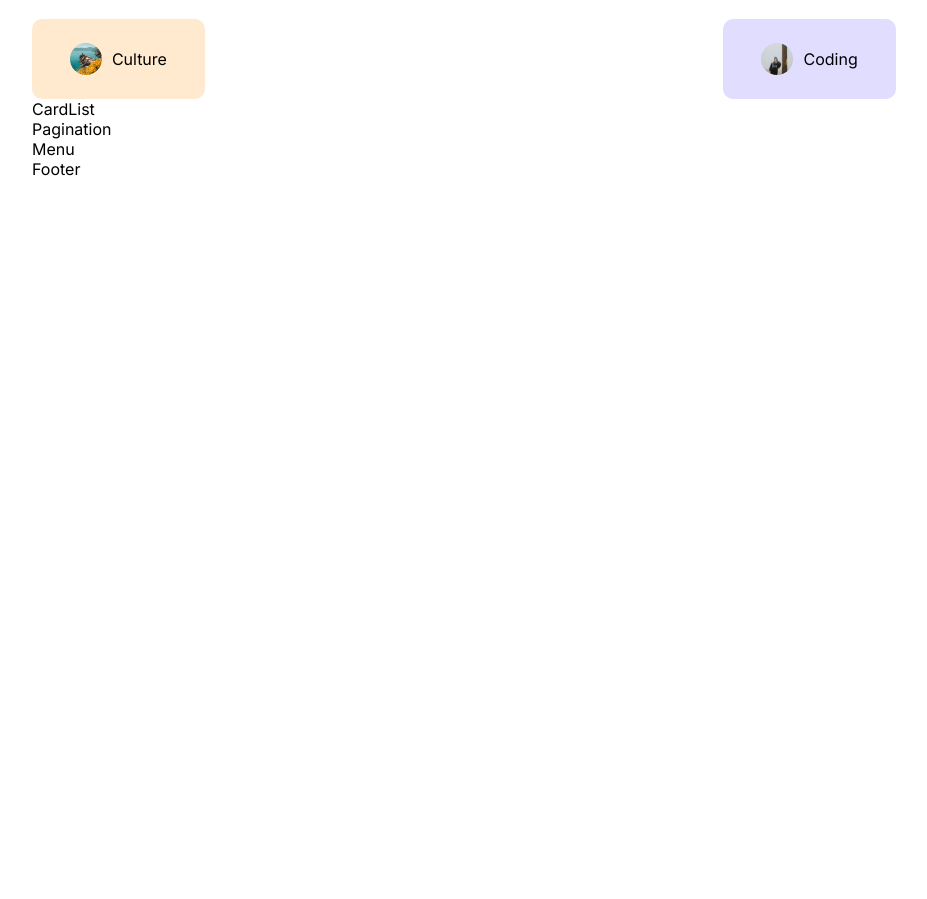
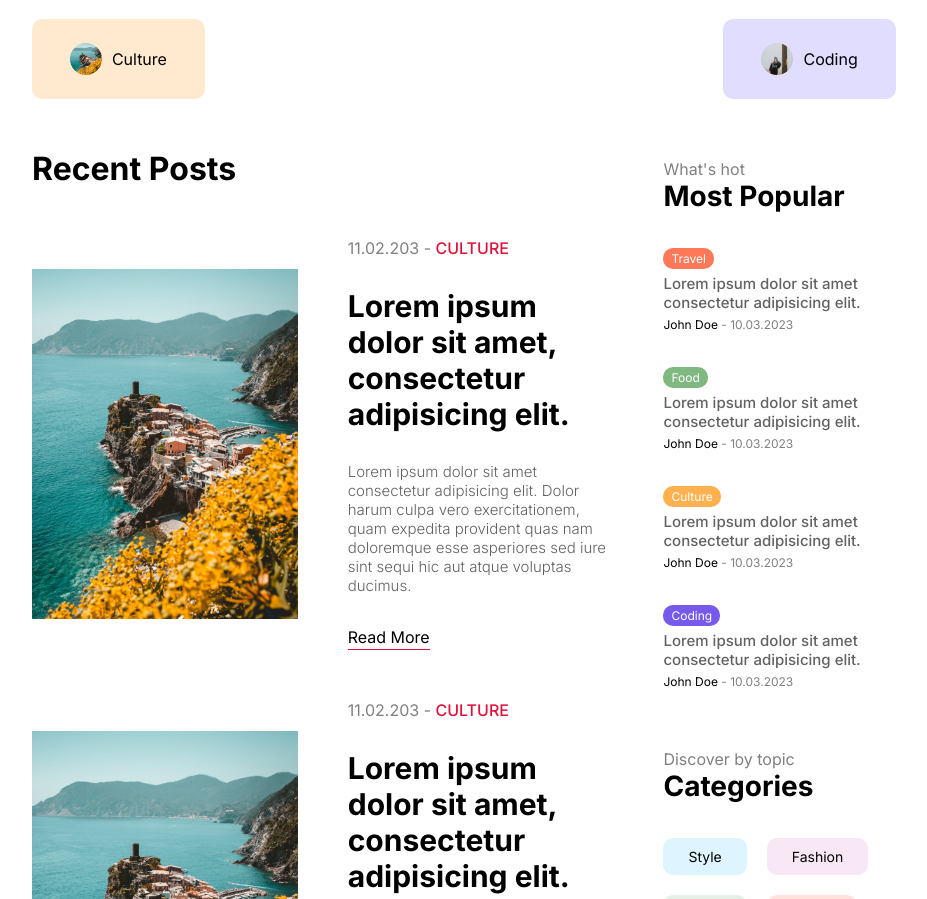
Before and after one commit to ankush0939/Blog-Application, a Next.js app: page / in a window 1280 px wide. Shown: the part 1046-1945 px from the top of the page, without its empty margins (176-1103 px from the left). Before the commit the page ends 1225 px from the top, so only its background shows below. Built offline with nearby package versions, Linux system fonts and the light colour scheme.

Commit message:
Card List and Menu

```diff
--- a/src/app/homepage.module.css
+++ b/src/app/homepage.module.css
@@ -0,0 +1,4 @@
+.content{
+    display: flex;
+    gap: 50px;
+}
--- a/src/app/page.jsx
+++ b/src/app/page.jsx
@@ -12,7 +12,7 @@
 		<div className={styles.container}>
 			<Featured />
 			<CategoryList />
-			<div className={styles.container}>
+			<div className={styles.content}>
 				<CardList />
 				<Menu />
 			</div>
--- /dev/null
+++ b/src/components/card/Card.jsx
@@ -0,0 +1,30 @@
+import Image from 'next/image';
+import styles from './card.module.css';
+import Link from 'next/link';
+
+const Card = () => {
+	return (
+		<div className={styles.container}>
+			<div className={styles.imageContainer}>
+				<Image src="/p1.jpeg" alt="" fill className={styles.image}/>
+			</div>
+			<div className={styles.textContainer}>
+				<div content={styles.detail}>
+					<span className={styles.date}>11.02.203 - </span>
+					<span className={styles.category}>CULTURE</span>
+				</div>
+				<Link href="/">
+					<h1 className={styles.cardTitle}>Lorem ipsum dolor sit amet, consectetur adipisicing elit.</h1>
+				</Link>
+				<p className={styles.desc}>
+					Lorem ipsum dolor sit amet consectetur adipisicing elit. Dolor harum
+					culpa vero exercitationem, quam expedita provident quas nam doloremque
+					esse asperiores sed iure sint sequi hic aut atque voluptas ducimus.
+				</p>
+				<Link href="/" className={styles.link}>Read More</Link>
+			</div>
+		</div>
+	);
+};
+
+export default Card;
--- /dev/null
+++ b/src/components/card/card.module.css
@@ -0,0 +1,48 @@
+.container{
+    margin-bottom: 50px;
+    display: flex;
+    align-items: center;
+    gap: 50px;
+}
+
+.imageContainer{
+    flex: 1;
+    height: 350px;
+    position:relative;
+}
+
+.image{
+    object-fit: cover;
+}
+
+.textContainer{
+    flex: 1;
+    display: flex;
+    flex-direction: column;
+    gap: 30px
+}
+
+.date{
+    color: gray
+}
+
+.category{
+    color: crimson;
+    font-weight: 500;
+}
+
+.cardTitle{
+    font-size: 30px;
+}
+
+.desc{
+    font-size: 15px;
+    font-weight: 300;
+    color: var(--softTextColor);
+}
+
+.link{
+    border-bottom: 1px solid crimson;
+    width: max-content;
+    padding: 2px 0px;
+}
--- a/src/components/cardList/CardList.jsx
+++ b/src/components/cardList/CardList.jsx
@@ -1,11 +1,19 @@
 import react from 'react';
 import styles from './cardlist.module.css';
 import Pagination from '../pagination/Pagination';
+import Image from 'next/image';
+import Card from '../card/Card';
 
 const CardList = () => {
 	return (
 		<div className={styles.container}>
-			CardList
+			<h1 className={styles.title}>Recent Posts</h1>
+			<div className={styles.posts}>
+				<Card />
+				<Card />
+				<Card />
+				<Card />
+			</div>
 			<Pagination />
 		</div>
 	);
--- a/src/components/cardList/cardlist.module.css
+++ b/src/components/cardList/cardlist.module.css
@@ -1,3 +1,7 @@
 .container{
+    flex: 5;
+}
 
+.title{
+    margin: 50px 0px;
 }
--- a/src/components/menu/Menu.jsx
+++ b/src/components/menu/Menu.jsx
@@ -1,8 +1,24 @@
-import react from 'react'
-import styles from "./menu.module.css"
+import react from 'react';
+import styles from './menu.module.css';
+import Link from 'next/link';
+import Image from 'next/image';
+import MenuPosts from '../menuPosts/menuPosts';
+import MenuCategories from '../menuCategories/MenuCategories';
 
 const Menu = () => {
-	return <div className={styles.container}>Menu</div>;
+	return (
+		<div className={styles.container}>
+			<h2 className={styles.subtitle}>{"What's hot"}</h2>
+			<h1 className={styles.title}>Most Popular</h1>
+			<MenuPosts withImage={false} />
+			<h2 className={styles.subtitle}>{'Discover by topic'}</h2>
+			<h1 className={styles.title}>Categories</h1>
+			<MenuCategories />
+			<h2 className={styles.subtitle}>{'Chosen by the editor'}</h2>
+			<h1 className={styles.title}>Editors Pick</h1>
+			<MenuPosts withImage={true} />
+		</div>
+	);
 };
 
 export default Menu;
--- a/src/components/menu/menu.module.css
+++ b/src/components/menu/menu.module.css
@@ -1,3 +1,14 @@
 .container{
+    flex: 2;
+    margin-top: 60px;
+}
 
+.subtitle{
+    color: gray;
+    font-size: 16px;
+    font-weight:400;
 }
+
+.title{
+    font-size: 28px;
+}
--- /dev/null
+++ b/src/components/menuCategories/MenuCategories.jsx
@@ -0,0 +1,48 @@
+import Link from 'next/link';
+import React from 'react';
+import styles from './menucategories.module.css';
+
+export const MenuCategories = () => {
+  return (
+		<div className={styles.categoryList}>
+			<Link
+				href="/blog?cat=style"
+				className={`${styles.categoryItem} ${styles.style}`}
+			>
+				Style
+			</Link>
+			<Link
+				href="/blog?cat=fashion"
+				className={`${styles.categoryItem} ${styles.fashion}`}
+			>
+				Fashion
+			</Link>
+			<Link
+				href="/blog?cat=food"
+				className={`${styles.categoryItem} ${styles.food}`}
+			>
+				Food
+			</Link>
+			<Link
+				href="/blog?cat=travel"
+				className={`${styles.categoryItem} ${styles.travel}`}
+			>
+				Travel
+			</Link>
+			<Link
+				href="/blog?cat=culture"
+				className={`${styles.categoryItem} ${styles.culture}`}
+			>
+				Culture
+			</Link>
+			<Link
+				href="/blog?cat=coding"
+				className={`${styles.categoryItem} ${styles.coding}`}
+			>
+				Coding
+			</Link>
+		</div>
+	);
+}
+
+export default MenuCategories;
--- /dev/null
+++ b/src/components/menuCategories/menucategories.module.css
@@ -0,0 +1,37 @@
+.categoryList{
+    margin-top: 35px;
+    margin-bottom: 60px;
+    display: flex;
+    flex-wrap: wrap;
+    gap: 20px;
+}
+
+.categoryItem{
+    padding: 10px 25px;
+    border-radius: 10px;
+    font-size: 14px;
+}
+
+.categoryItem.style{
+    background-color: #57c4ff31;
+}
+
+.categoryItem.fashion{
+    background-color: #da85c731;
+}
+
+.categoryItem.food{
+    background-color: #7fb88133;
+}
+
+.categoryItem.travel{
+    background-color: #ff795736;
+}
+
+.categoryItem.culture{
+    background-color: #ffb04f45;
+}
+
+.categoryItem.coding{
+    background-color: #5e4fff31;
+}
--- /dev/null
+++ b/src/components/menuPosts/MenuPosts.jsx
@@ -0,0 +1,83 @@
+import Image from 'next/image';
+import Link from 'next/link';
+import React from 'react';
+import styles from './menuPosts.module.css';
+
+export const MenuPosts = ({ withImage }) => {
+	return (
+		<div className={styles.items}>
+			<Link href="/" className={styles.item}>
+				{withImage && (
+					<div className={styles.imageContainer}>
+						<Image src="/p1.jpeg" alt="" fill className={styles.image} />
+					</div>
+				)}
+				<div className={styles.textContainer}>
+					<span className={`${styles.category} ${styles.travel}`}>Travel</span>
+					<h4 className={styles.postTitle}>
+						Lorem ipsum dolor sit amet consectetur adipisicing elit.
+					</h4>
+					<div className={styles.detail}>
+						<span className={styles.username}>John Doe</span>
+						<span className={styles.date}> - 10.03.2023</span>
+					</div>
+				</div>
+			</Link>
+			<Link href="/" className={styles.item}>
+				{withImage && (
+					<div className={styles.imageContainer}>
+						<Image src="/p1.jpeg" alt="" fill className={styles.image} />
+					</div>
+				)}
+				<div className={styles.textContainer}>
+					<span className={`${styles.category} ${styles.food}`}>Food</span>
+					<h4 className={styles.postTitle}>
+						Lorem ipsum dolor sit amet consectetur adipisicing elit.
+					</h4>
+					<div className={styles.detail}>
+						<span className={styles.username}>John Doe</span>
+						<span className={styles.date}> - 10.03.2023</span>
+					</div>
+				</div>
+			</Link>
+			<Link href="/" className={styles.item}>
+				{withImage && (
+					<div className={styles.imageContainer}>
+						<Image src="/p1.jpeg" alt="" fill className={styles.image} />
+					</div>
+				)}
+				<div className={styles.textContainer}>
+					<span className={`${styles.category} ${styles.culture}`}>
+						Culture
+					</span>
+					<h4 className={styles.postTitle}>
+						Lorem ipsum dolor sit amet consectetur adipisicing elit.
+					</h4>
+					<div className={styles.detail}>
+						<span className={styles.username}>John Doe</span>
+						<span className={styles.date}> - 10.03.2023</span>
+					</div>
+				</div>
+			</Link>
+			<Link href="/" className={styles.item}>
+				{withImage && (
+					<div className={styles.imageContainer}>
+						<Image src="/p1.jpeg" alt="" fill className={styles.image} />
+					</div>
+				)}
+				<div className={styles.textContainer}>
+					<span className={`${styles.category} ${styles.coding}`}>Coding</span>
+					<h4 className={styles.postTitle}>
+						Lorem ipsum dolor sit amet consectetur adipisicing elit.
+					</h4>
+					<div className={styles.detail}>
+						<span className={styles.username}>John Doe</span>
+						<span className={styles.date}> - 10.03.2023</span>
+					</div>
+				</div>
+			</Link>
+		</div>
+	);
+};
+
+export default MenuPosts;
--- /dev/null
+++ b/src/components/menuPosts/menuPosts.module.css
@@ -0,0 +1,74 @@
+.items{
+    margin-top: 35px;
+    margin-bottom: 60px;
+    display: flex;
+    flex-direction: column;
+    gap: 35px;
+}
+
+.item{
+    display: flex;
+    align-items: center;
+    gap: 20px;
+}
+
+.imageContainer {
+    flex: 1;
+    aspect-ratio: 1/1;
+    position: relative;
+}
+
+.image {
+    border-radius: 50%;
+    border: 3px solid lightgray;
+    object-fit: cover;
+}
+
+.textContainer {
+    flex: 4;
+    display: flex;
+    flex-direction: column;
+    gap: 5px;
+}
+
+.category{
+    padding: 3px 8px;
+    border-radius: 10px;
+    font-size: 12px;
+    color: white;
+    width: max-content  ;
+}
+
+.category.travel{
+    background-color: #ff7857;
+}
+
+.category.culture{
+    background-color: #ffb14f;
+}
+.category.food{
+    background-color: #7fb881;
+}
+.category.fashion{
+    background-color: #ff7887;
+}
+.category.style{
+    background-color: #789cff;
+}
+.category.coding{
+    background-color: #775aec;
+}
+
+.postTitle{
+    font-size: 15px;
+    font-weight: 500;
+    color: var(--softTextColor);
+}
+
+.detail{
+    font-size: 12px;
+}
+
+.date{
+    color: gray;
+}
```
